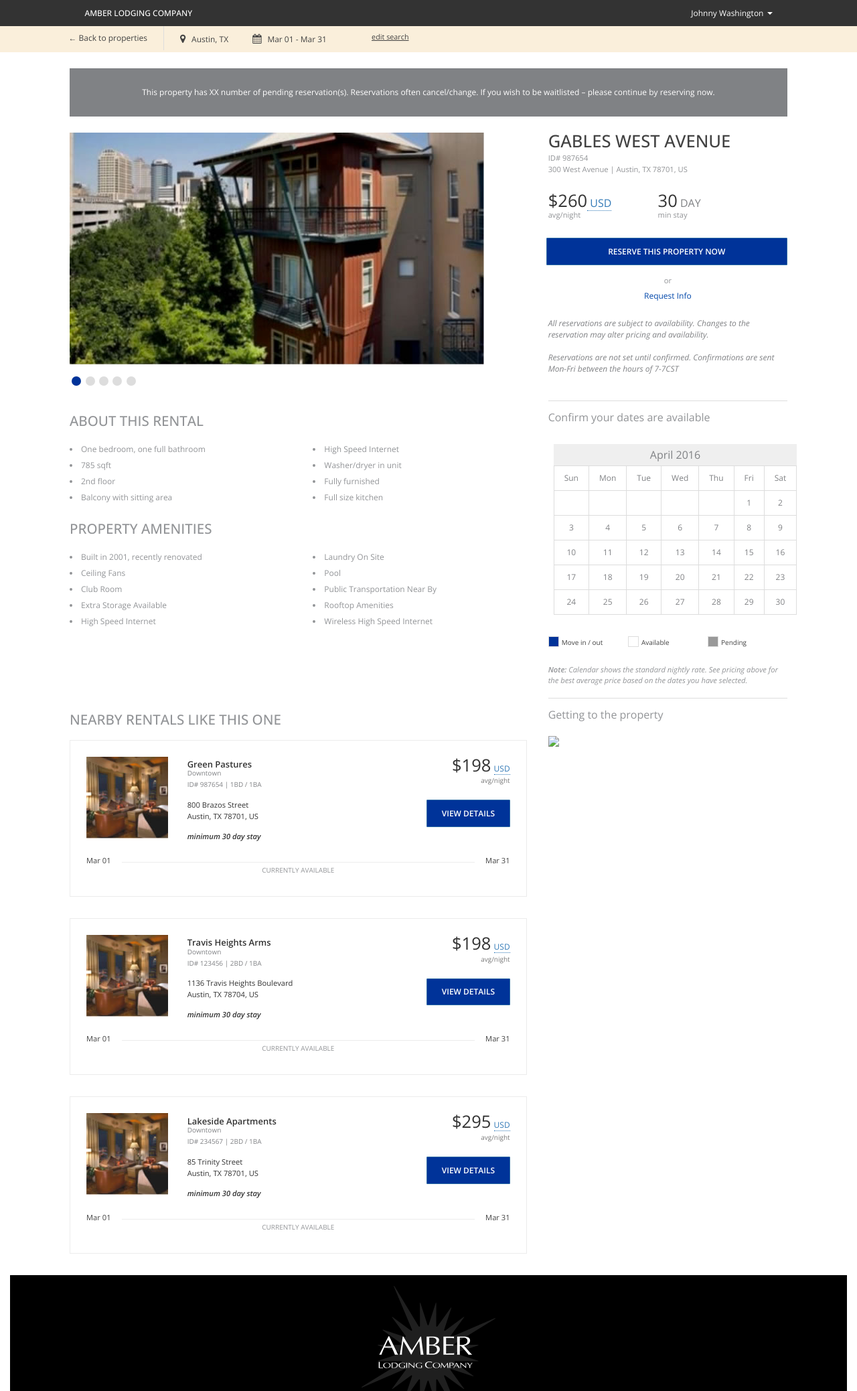
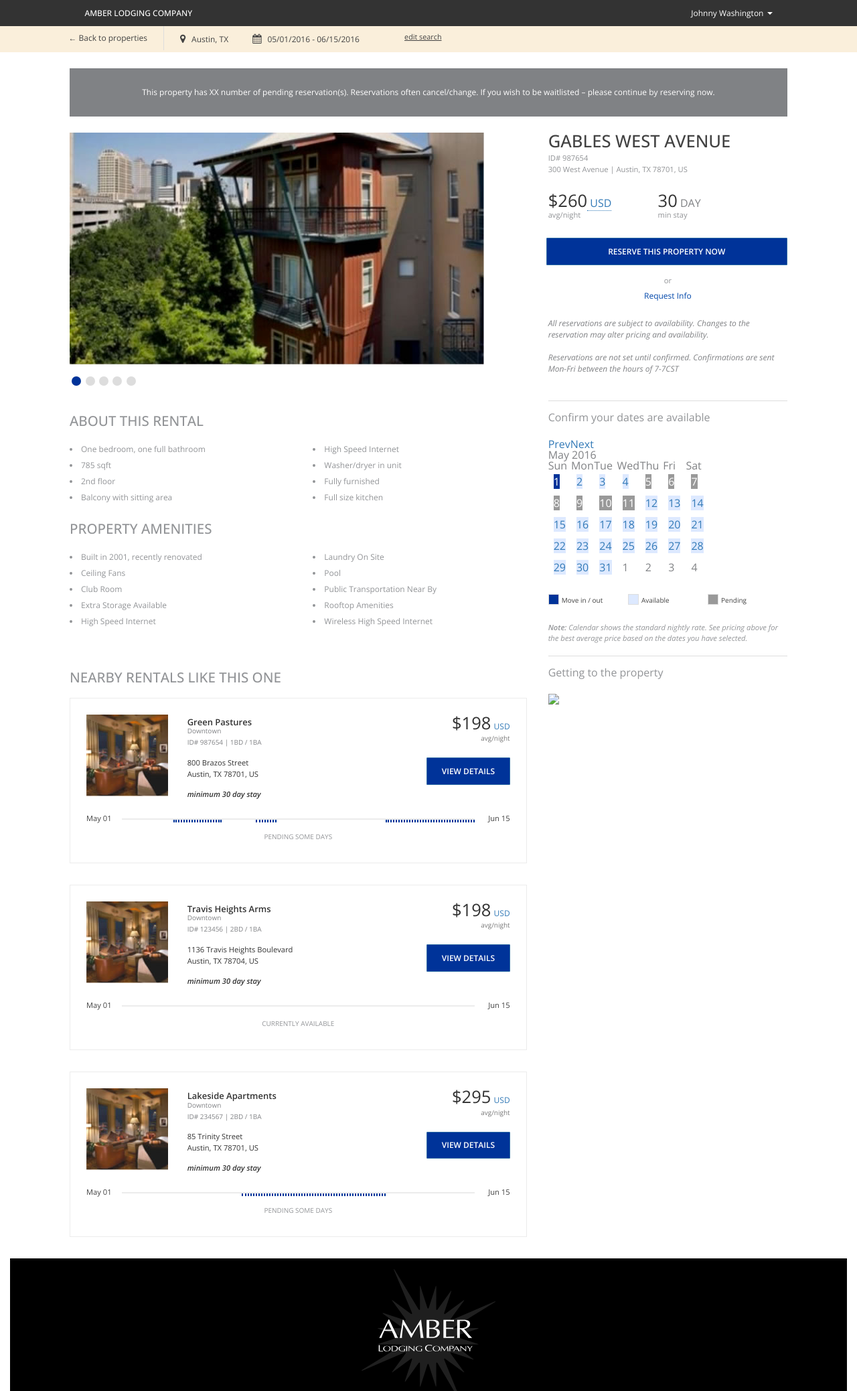
Before and after one commit to polarbeardesign/amberweb, a PHP site: page /property_detail.php in a window 1280 px wide. Shown: the top 2077 px of the page at 67% size. Run offline with PHP 8.4, Linux system fonts and the light colour scheme; data that the repository does not hold is empty; some libraries are stand-ins or nearby versions.

Commit message:
adding in calendar functionality for big calendar on property detail page and timelines on property cards

```diff
--- a/inc/style.css
+++ b/inc/style.css
@@ -1192,9 +1192,33 @@ vertical-align: 30%;
 background: #003399;
 }
 
+.available_dates {
+background: #dde9ff;
+}
+
 .pending_dates {
 background: #999;
 }
+
+/* for highlighting calendar dates on property details page */
+td.pending a {
+background: #999 !important;
+color: #fff !important;
+}
+
+td.move-in-out a {
+background: #003399 !important;
+color: #fff !important;
+}
+
+td.available a {
+background: #dde9ff !important;
+}
+
+#calendar > .ui-datepicker {
+width: 100%;
+}
+/* end */
 
 .results-box {
 border: 1px solid #ececec;
@@ -1231,8 +1255,9 @@ line-height: 1.5em;
 }
 
 .duration {
-border-bottom: 1px solid #ececec;
-line-height: 0.5em;
+margin: 6px 0 0 0;
+border-top: 2px solid #ececec;
+overflow: hidden;
 }
 
 .results-availability {
--- a/property_detail.php
+++ b/property_detail.php
@@ -1,8 +1,10 @@
 <?php
+
+date_default_timezone_set('America/Denver');
 
 $client = "Johnny Washington";
 
-$search_parameters = array('city' => "Austin", 'state' => "TX", 'move_in' => "Mar 01", 'move_out' => "Mar 31");
+$search_parameters = array('city' => "Austin", 'state' => "TX", 'move_in' => "05/01/2016", 'move_out' => "06/15/2016");
 
 $selected_property = array('property_name' => "Gables West Avenue",
                            'neighborhood' => "Downtown",
@@ -32,7 +34,10 @@ $nearby_properties = array(0 => array('property_thumb' => "property_987654_thumb
                                       'property_postal_code' => "78701",
                                       'property_country_code' => "US",
                                       'daily_price' => "198",
-                                      'min_stay' => "30"),
+                                      'min_stay' => "30",
+                                      'pending_periods' => array(0 => array('start_date' => '2016-05-10', 'end_date' => '2016-05-17'),
+                                                                 1 => array('start_date' => '2016-06-10', 'end_date' => '2016-06-25'),
+                                                                 2 => array('start_date' => '2016-05-22', 'end_date' => '2016-05-25'))),
                            1 => array('property_thumb' => "property_987654_thumb.jpg",
                                       'property_name' => "Travis Heights Arms",
                                       'neighborhood' => "Downtown",
@@ -56,7 +61,8 @@ $nearby_properties = array(0 => array('property_thumb' => "property_987654_thumb
                                       'property_postal_code' => "78701",
                                       'property_country_code' => "US",
                                       'daily_price' => "295",
-                                      'min_stay' => "30"));
+                                      'min_stay' => "30",
+                                      'pending_periods' => array(0 => array('start_date' => '2016-05-20', 'end_date' => '2016-06-10'))));
 
 ?>
 
@@ -86,9 +92,6 @@ $nearby_properties = array(0 => array('property_thumb' => "property_987654_thumb
     });
   });
   </script>
-
-</head>
-
 
 </head>
 
@@ -215,105 +218,65 @@ $nearby_properties = array(0 => array('property_thumb' => "property_987654_thumb
     <div class="col-md-4 cal-section">
     <h3>Confirm your dates are available</h3>
     <div class="row row-spacing">
-        <script language="javascript" type="text/javascript">
 
-          var day_of_week = new Array('Sun','Mon','Tue','Wed','Thu','Fri','Sat');
-          var month_of_year = new Array('January','February','March','April','May','June','July','August','September','October','November','December');
+<!--- Calendar section -->
 
-          //  Declare And Initialize Variables
-          var Calendar = new Date();
-
-          var year = Calendar.getFullYear();     // Returns year
-          var month = Calendar.getMonth();       // Returns month (0-11)
-          var today = Calendar.getDate();        // Returns day (1-31)
-          var weekday = Calendar.getDay();       // Returns day (1-31)
-
-          var DAYS_OF_WEEK = 7;                  // "constant" for number of days in a week
-          var DAYS_OF_MONTH = 31;                // "constant" for number of days in a month
-          var cal;                               // Used for printing
-
-          Calendar.setDate(1);                   // Start the calendar day at '1'
-          Calendar.setMonth(month);              // Start the calendar month at now
+<div id="calendar"></div>
 
 
-          // Variables For Formatting
 
-          var tr_start = '<tr>';
-          var tr_end = '</tr>';
-          var td_start = '<td width="45" class="cal-body">';
-          var td_end = '</td>';
+<script>
+$(document).ready(function() {
 
-          // Begin Code For Calendar
+    var pendingDates = ['05/05/2016', '05/06/2016', '05/07/2016', '05/08/2016', '05/09/2016', '05/10/2016', '05/11/2016'];
+    var moveinDate = '05/01/2016';
+    var moveoutDate = '06/15/2016';
+            //tips are optional but good to have
+    var tips  = ['some description','some other description'];
 
-          cal =  '<table class="calendar"><tr><td>';
-          cal += '<table class="">' + tr_start;
-          cal += '<td colspan="' + DAYS_OF_WEEK + '" bgcolor="#efefef"><center><b>';
-          cal += month_of_year[month]  + '   ' + year + '</b>' + td_end + tr_end;
-          cal += tr_start;
 
-          // Loops For Each Day Of Week
-          for(index=0; index < DAYS_OF_WEEK; index++)
-          {
+    $('#calendar').datepicker({
+        inline: true,
+        dateFormat: 'mm/dd/yyyy',
+        beforeShowDay: highlightDates,
+        firstDay: 0,
+        showOtherMonths: true,
+        dayNamesMin: ['Sun', 'Mon', 'Tue', 'Wed', 'Thu', 'Fri', 'Sat']
+    });
 
-          // Bold Today's Day Of Week
-          if(weekday == index)
-          cal += td_start + '<B>' + day_of_week[index] + '</B>' + td_end;
+    function highlightDates(date) {
 
-          // Prints Day
-          else
-          cal += td_start + day_of_week[index] + td_end;
-          }
-
-          cal += td_end + tr_end;
-          cal += tr_start;
-
-          // Fill In Blank Gaps Until Today's Day
-          for(index=0; index < Calendar.getDay(); index++)
-          cal += td_start + '  ' + td_end;
-
-          // Loops For Each Day In Calendar
-          for(index=0; index < DAYS_OF_MONTH; index++)
-          {
-          if( Calendar.getDate() > index )
-          {
-            // Returns The Next Day To Print
-            week_day =Calendar.getDay();
-
-            // Start New Row For First Day Of Week
-            if(week_day == 0)
-            cal += tr_start;
-
-            if(week_day != DAYS_OF_WEEK)
-            {
-
-            // Set Variable Inside Loop For Incrementing Purposes
-            var day  = Calendar.getDate();
-
-            // Highlight Today's Date
-            if( today==Calendar.getDate() )
-            cal += td_start + day + td_end + td_end;
-
-            // Prints Day
-            else
-            cal += td_start + day + td_end;
+        // Mark pending dates
+        for (var i = 0; i < pendingDates.length; i++) {
+            if (new Date(pendingDates[i]).toString() == date.toString()) {
+                return [true, 'pending', 'reservation pending'];
+            }
+        }
+        // Mark Move In
+           if (new Date(moveinDate).toString() == date.toString()) {
+                return [true, 'move-in-out', 'Your Requested Move In'];
+            }
+        // Mark Move Out
+           if (new Date(moveoutDate).toString() == date.toString()) {
+                return [true, 'move-in-out', 'Your Requested Move Out'];
+            }
+        // Mark Requested dates in between move in and move out
+           if (new Date(moveinDate) < date && new Date(moveoutDate) > date) {
+                return [true, 'available'];
             }
 
-            // End Row For Last Day Of Week
-            if(week_day == DAYS_OF_WEEK)
-            cal += tr_end;
-            }
+        return [true, ''];
+     }
 
-            // Increments Until End Of The Month
-            Calendar.setDate(Calendar.getDate()+1);
+// Set the calendar in the requested dates time scope
+ $("#calendar").datepicker("setDate", new Date(moveinDate));
 
-          }// end for loop
 
-          cal += '</td></tr></table></table>';
+});
+</script>
 
-          //  Print Calendar
-          document.write(cal);
+<!--- Calendar section -->
 
-      </script>
 
       </div>
       <div class="row row-spacing">
@@ -321,7 +284,7 @@ $nearby_properties = array(0 => array('property_thumb' => "property_987654_thumb
           <div class="cal-key requested_dates"></div> <span class="date-key">Move in / out</span>
         </div>
         <div class="col-md-4" style="padding: 0;">
-          <div class="cal-key"></div> <span class="date-key">Available</span>
+          <div class="cal-key available_dates"></div> <span class="date-key">Available</span>
         </div>
         <div class="col-md-4" style="padding: 0;">
           <div class="cal-key pending_dates"></div> <span class="date-key">Pending</span>
@@ -354,35 +317,69 @@ $nearby_properties = array(0 => array('property_thumb' => "property_987654_thumb
            <p class="min-stay">minimum '.$inner[min_stay].' day stay</p>
           </div>
           <div class="col-sm-12 col-md-3 text-right">
-          <div class="daily-price">$'.$inner[daily_price] . '</div> <a href="#" class="tool-tip currency-denominator" title="Prices quoted in USD, pricing may change due to currency fluctuations." >USD</a>
+          <div class="daily-price">$'.$inner[daily_price] . '</div> <a href="" class="currency-denominator" title="Prices quoted in USD, pricing may change due to currency fluctuations." >USD</a>
           <div class="price-unit">avg/night</div>
-          <div class="btn btn-primary view-details">View Details</div>
+          <a href="property_detail.php" class="btn btn-primary view-details">View Details</a>
           </div>
           </div>
         <div class="row row-spacing">
           <div class="col-md-1 no-padding">
             <div class="move-date">'
-            . $search_parameters[move_in] . '
+            . date_format(new DateTime($search_parameters[move_in]), "M d") . '
             </div>
           </div>
           <div class="col-md-10 duration">
-          &nbsp;
+          &nbsp; ';
+
+ // Count total days - 100% = 460px
+
+  $total_days = floor(abs(strtotime($search_parameters[move_in]) - strtotime($search_parameters[move_out]))/(60*60*24));
+
+//  graphic width 460px = 100%
+
+  $graphic_width = 460;
+
+ if ($inner[pending_periods] != "")
+
+  {foreach($inner[pending_periods] as $dates) {
+// find position ($position)
+           $days_in = floor(abs(strtotime($dates[start_date]) - strtotime($search_parameters[move_in]))/(60*60*24));
+           $position = number_format($graphic_width * ($days_in/$total_days), 0) - 15;
+// and duration ($length) of pending days
+           $pending_length = floor(abs(strtotime($dates[start_date]) - strtotime($dates[end_date]))/(60*60*24));
+           $length = number_format($graphic_width * ($pending_length/$total_days), 0);
+            echo '<div style="float: left; position: absolute; left: ' . $position . 'px; top: 0px; ;border-top: 2px dotted #003399; border-bottom: 2px dotted #003399; width: ' . $length . 'px"></div>'
+          ;}
+	};
+
+          echo '
           </div>
           <div class="col-md-1 text-right no-padding">
             <div class="move-date">'
-            . $search_parameters[move_out] . '
+            . date_format(new DateTime($search_parameters[move_out]), "M d") . '
             </div>
           </div>
         </div>
         <div class="row">
-          <div class="col-md-12 text-center no-padding results-availability">
-            Currently Available
+          <div class="col-md-12 text-center no-padding results-availability">';
+
+							if ($inner[pending_periods] != "" && ($pending_length/$total_days) < 1)
+								{
+									echo 'Pending Some Days' ;
+								}
+							elseif ($inner[pending_periods] != "" && $pending_length/$total_days >= 1)
+								{
+									echo 'Currently Pending' ;
+								}
+							else
+								{
+									 echo 'Currently Available' ;
+								}
+
+          echo '
           </div>
         </div>
-
-
-      </div>
-      '
+</div>'
 
   ; }
   ?>
```
Also changed, not shown: search_results.php (+51 -16 lines).
